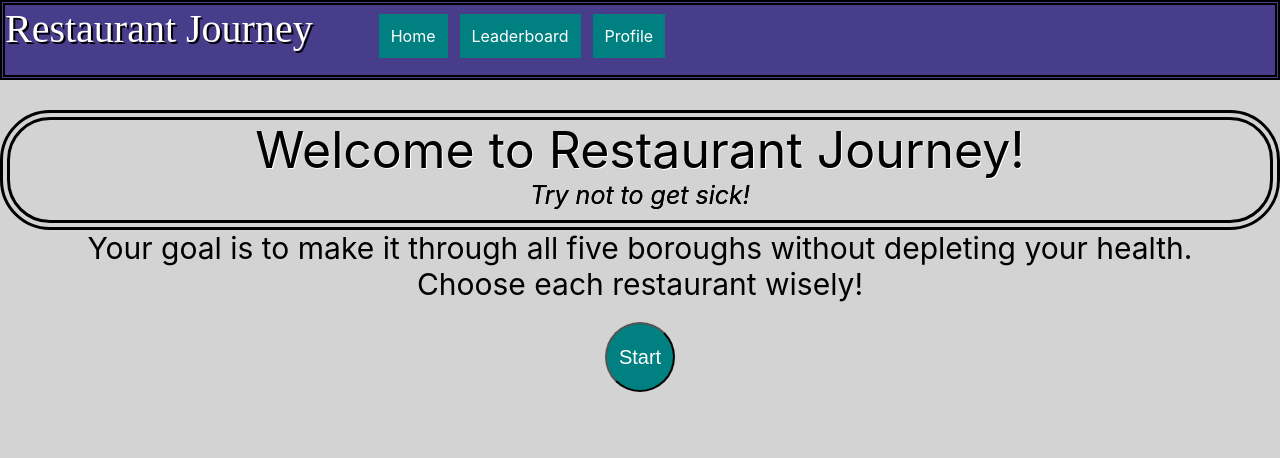
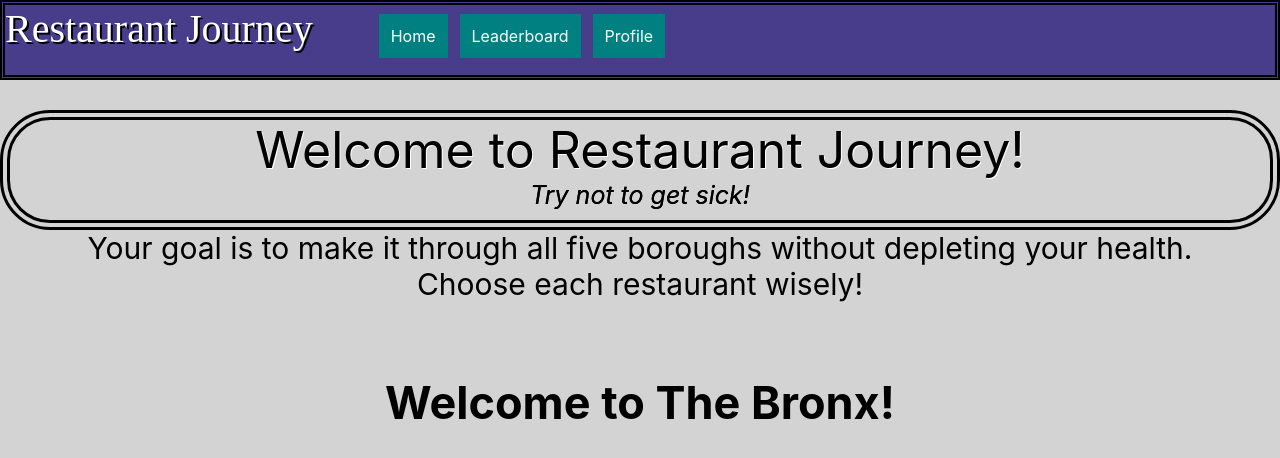
Before and after one commit to NinjaEagle/restaurant-journey-app-frontend, a React (Create React App) app in the folder my-project-client/: page / in a window 1280 px wide. Shown: the top 458 px of the page. Built offline with nearby package versions, Linux system fonts and the light colour scheme.

Commit message:
starts routing

```diff
--- /dev/null
+++ b/my-project-client/src/components/Bronx.js
@@ -0,0 +1,14 @@
+import React, {Component} from "react"
+
+export default class Bronx extends Component {
+
+    render() {
+        return (
+            <div>
+                <h2>
+                    Welcome to The Bronx!
+                </h2>
+            </div>
+        )
+    }
+}
--- a/my-project-client/src/container/Home.js
+++ b/my-project-client/src/container/Home.js
@@ -1,4 +1,6 @@
 import React, {Component} from "react"
+import { NavLink } from 'react-router-dom';
+import Bronx from "../components/Bronx";
 
 
 
@@ -17,7 +19,8 @@ export default class Home extends Component {
                 <br></br>
                 Choose each restaurant wisely!
                 <br></br>
-                <button className="start-button">Start</button>
+                <br></br>
+                <NavLink to="/bronx" component={Bronx} className="start-button"> Start </NavLink>
             </div>
         )
     }
--- a/my-project-client/src/index.css
+++ b/my-project-client/src/index.css
@@ -44,13 +44,16 @@ code {
 }
 
 .start-button {
-  width: 70px;
-  height: 70px;
+  width: 90px;
+  height: 90px;
   border-radius: 50px;
-  margin-top: 20px;
+  margin-top: 40px;
   background-color: teal;
   color: white;
-  font-size: 20px;
+  font-size: 30px;
+  text-decoration: none;
+  size: 80px;
+  padding: 4px;
 }
 
 
```
